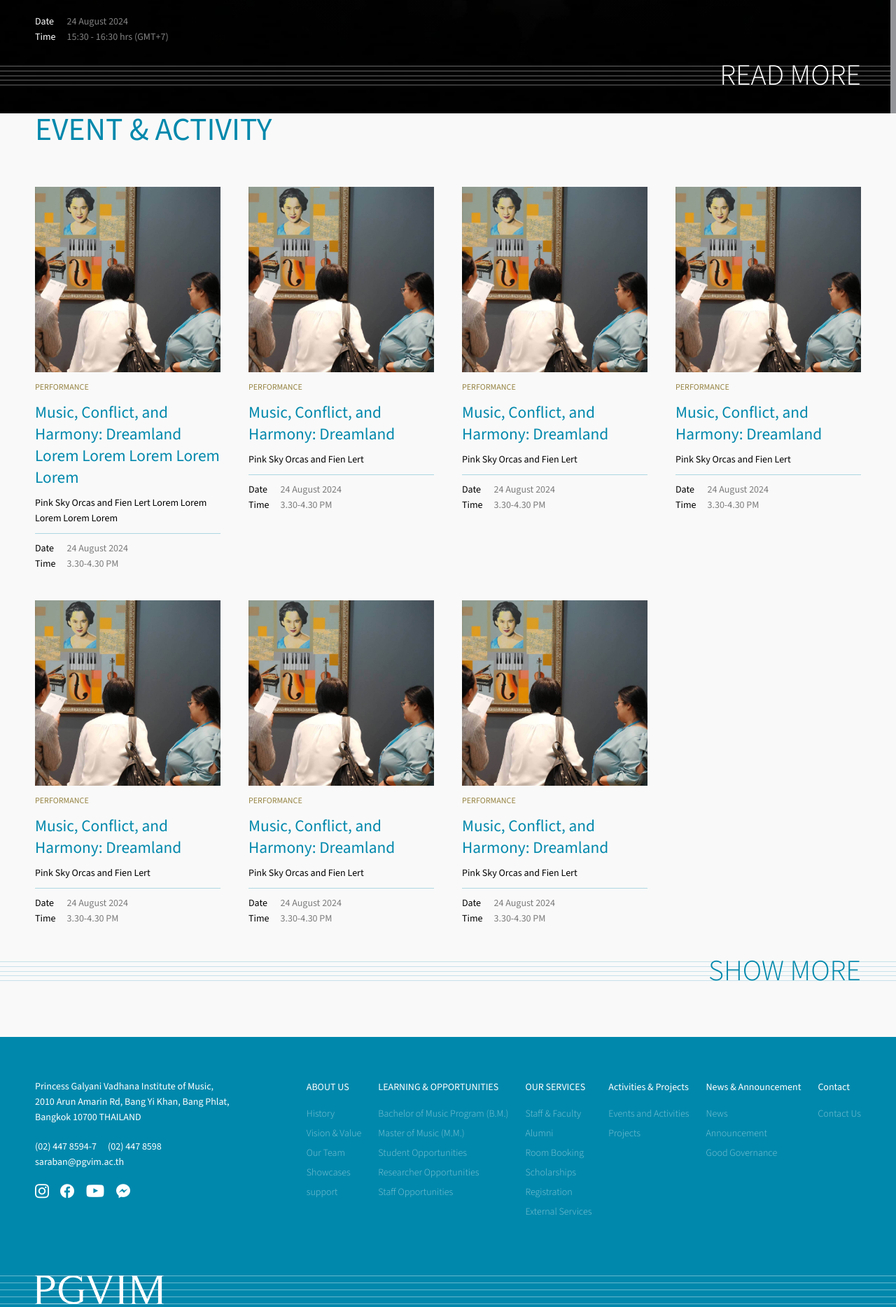
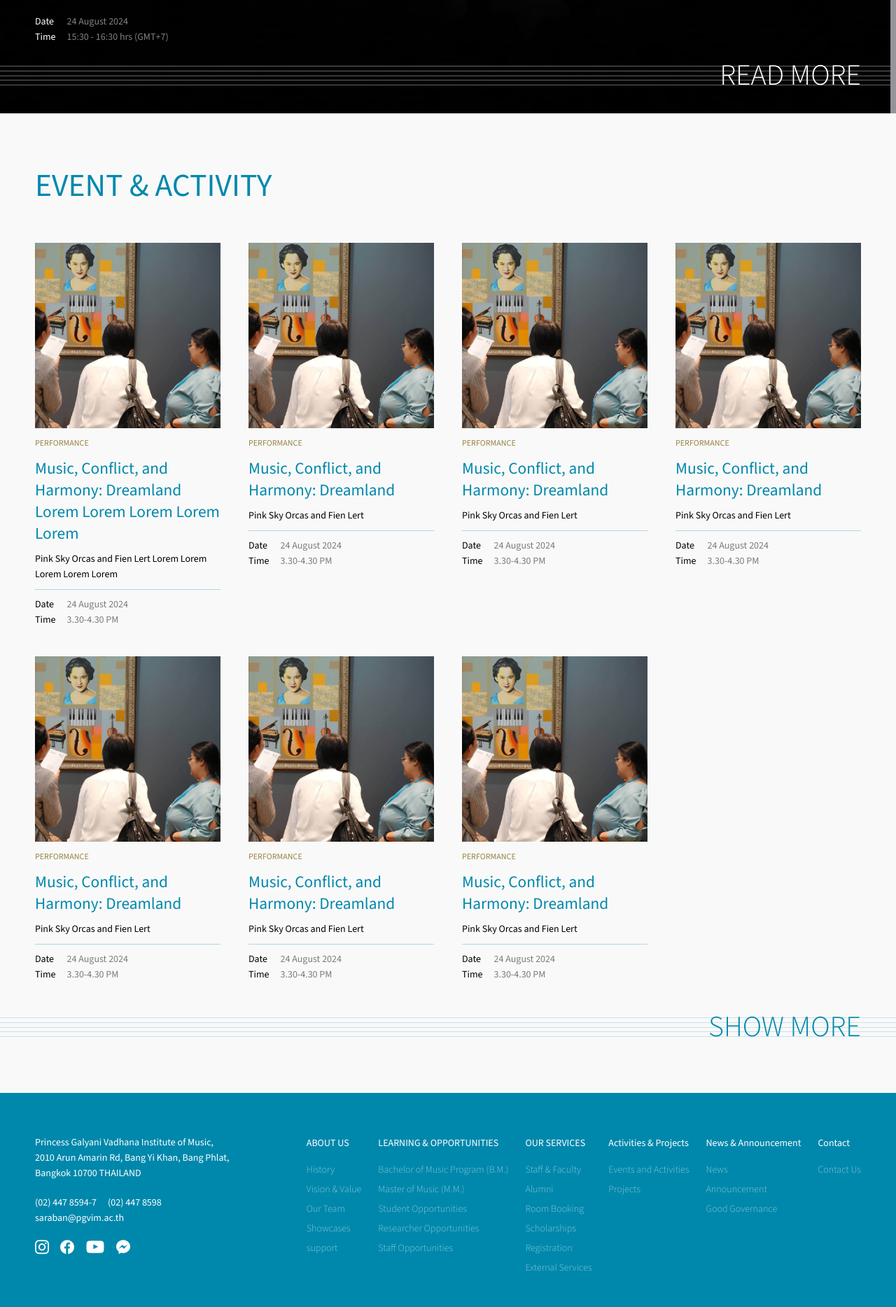
Before and after one commit to Lukyord/pgvim-phase-2, a PHP site: page /activities.php in a window 1280 px wide. Shown: the part 1498-3366 px from the top of the page at 70% size. Run offline with PHP 8.4, Linux system fonts and the light colour scheme; some libraries are stand-ins or nearby versions; some web fonts are replaced.

Commit message:
28/1/2025 v1

```diff
--- a/template/activities.php
+++ b/template/activities.php
@@ -7,7 +7,7 @@
     include($root . "include/element-scroll-top-button.php");
     ?>
 
-    <section id="service-external-hero" class="sc hero height-screen">
+    <section id="activities-hero" class="sc hero height-screen">
         <div class="sc-inner sc-inner--precedes">
             <div class="container">
                 <?php
@@ -133,7 +133,7 @@
                 include($root . "include/banner-slide.php");
                 ?>
 
-                <div class="sc-inner">
+                <div class="sc-inner padding-top">
                     <div class="container">
                         <div class="collection-content tab-container">
 
--- a/template/assets/css/theme-default.css
+++ b/template/assets/css/theme-default.css
@@ -40,7 +40,7 @@
     padding-bottom: 0 !important;
 }
 
-.sc.hero:has(.cta-tabs.swiper) + .sc .sc-inner {
+.sc.hero:has(.cta-tabs.swiper) + .sc .sc-inner:not(.padding-top) {
     padding-top: 0 !important;
 }
 
```
